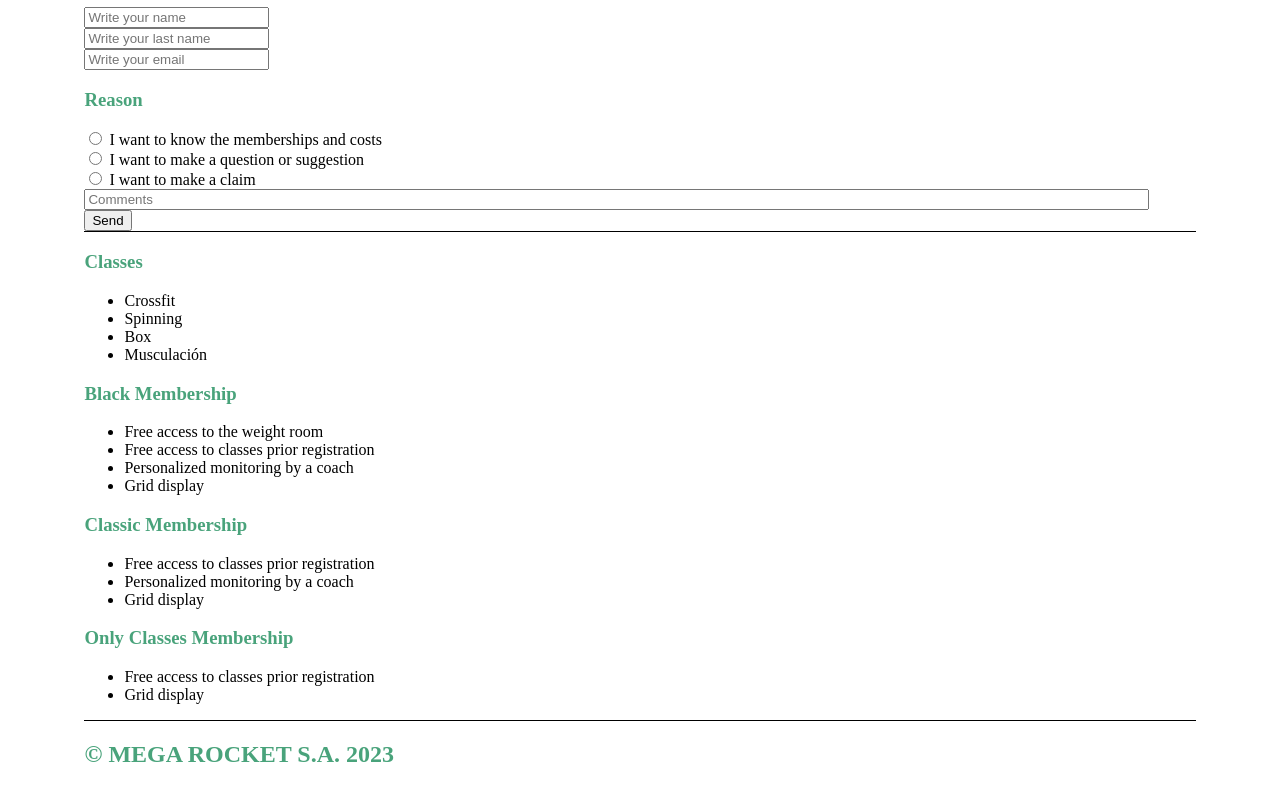
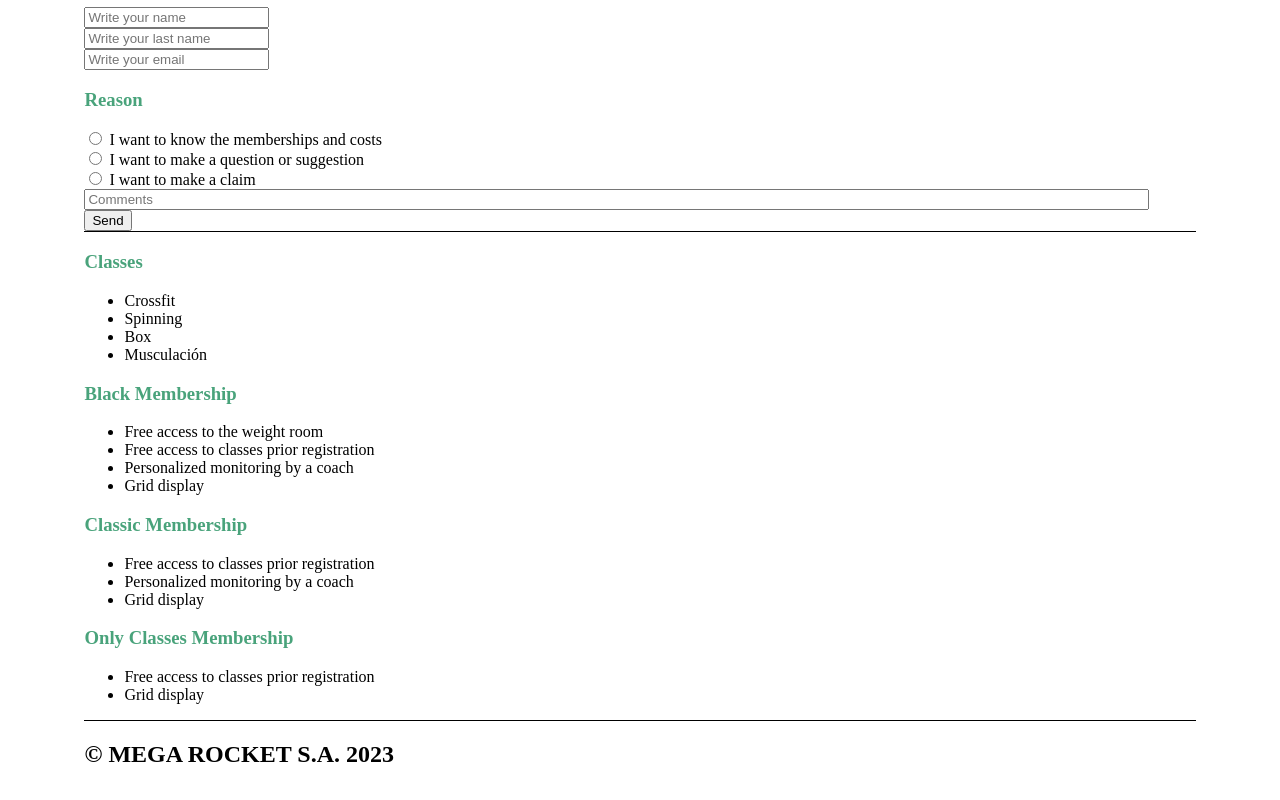
Before and after one commit to FacundoPacheco/BaSP-M2023, a plain HTML site: page Week-03/index.html in a window 1280 px wide. Shown: the part 1168-1968 px from the top of the page. Drawn offline with Linux system fonts and the light colour scheme.

```diff
--- a/Week-03/assets/css/style.css
+++ b/Week-03/assets/css/style.css
@@ -2,7 +2,7 @@
     color: #49A37B;
 }
 
-h2, h3 {
+section h2, h3 {
     color: #49A37B;
 }
 
```
Also changed, not shown: Week-03/index.html (+1 -0 lines).
